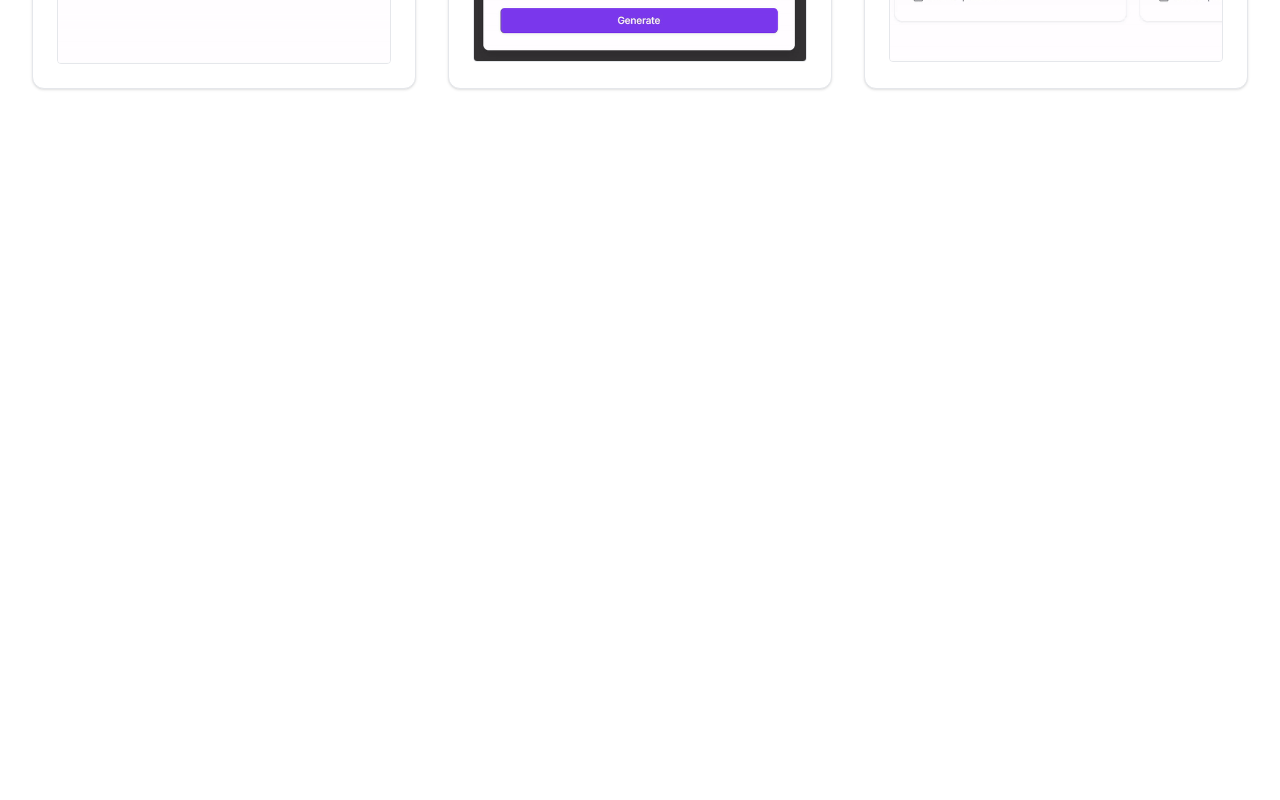
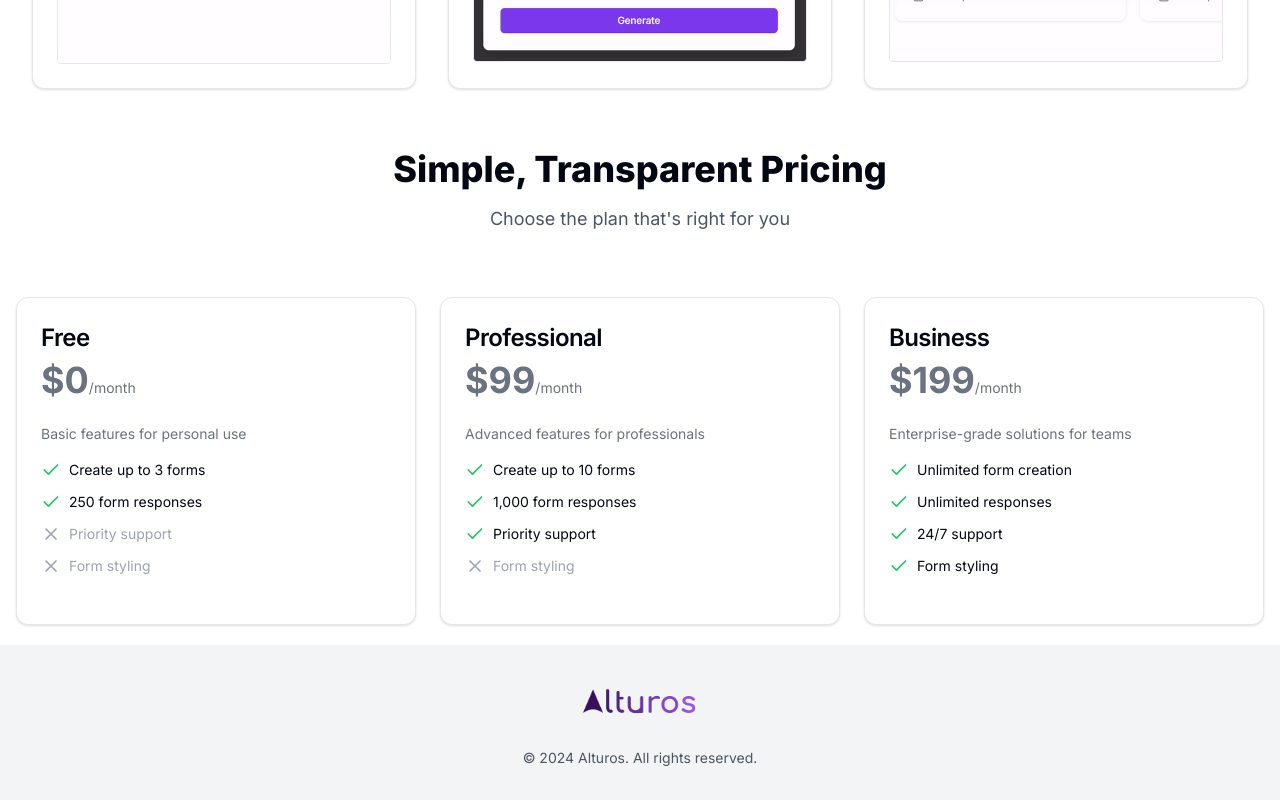
Before and after one commit to GlowingObsidian/Alturos, a Next.js app: page / in a window 1280 px wide. Shown: the part 1167-1967 px from the top of the page. Before the commit the page ends 1316 px from the top, so only its background shows below. Built offline with nearby package versions, Linux system fonts and the light colour scheme; no server answers.

Commit message:
Added footer and subscription options in landing page

```diff
--- /dev/null
+++ b/app/(components)/Footer.tsx
@@ -0,0 +1,18 @@
+import Logo from "./Logo";
+
+export default function Footer() {
+  return (
+    <footer className="bg-gray-100">
+      <div className="container mx-auto px-4 py-8">
+        <div className="flex flex-col items-center justify-center space-y-4 text-center">
+          <div className="flex items-center space-x-2">
+            <Logo width={128} />
+          </div>
+          <div className="text-sm text-gray-600">
+            © {new Date().getFullYear()} Alturos. All rights reserved.
+          </div>
+        </div>
+      </div>
+    </footer>
+  );
+}
--- /dev/null
+++ b/app/(components)/SubscriptionPlans.tsx
@@ -0,0 +1,91 @@
+import { subscriptions } from "@/app/services/pricing";
+import { Button } from "@/components/ui/button";
+import {
+  Card,
+  CardContent,
+  CardDescription,
+  CardFooter,
+  CardHeader,
+  CardTitle,
+} from "@/components/ui/card";
+import { Check, X } from "lucide-react";
+import Link from "next/link";
+
+function SubscriptionPlans({
+  showcase,
+  currentSubscription,
+  currentUserEmailAddress,
+}: {
+  showcase?: boolean;
+  currentSubscription?: string;
+  currentUserEmailAddress?: string;
+}) {
+  return (
+    <div className="mt-12 space-y-4 sm:mt-16 sm:space-y-0 sm:grid sm:grid-cols-2 sm:gap-6 lg:max-w-4xl lg:mx-auto xl:max-w-none xl:grid-cols-3">
+      {subscriptions.map((sub) => (
+        <Card
+          key={sub.name}
+          className={`flex flex-col justify-between ${
+            !showcase && currentSubscription === sub.name
+              ? "ring-2 ring-primary"
+              : ""
+          }`}
+        >
+          <CardHeader>
+            <CardTitle className="text-2xl font-semibold">{sub.name}</CardTitle>
+            <CardDescription>
+              <span className="text-4xl font-bold">{sub.price}</span>
+              <span className="text-gray-500">/month</span>
+            </CardDescription>
+          </CardHeader>
+          <CardContent>
+            <p className="text-sm text-muted-foreground mb-4">
+              {sub.description}
+            </p>
+            <ul className="space-y-3">
+              {sub.features.map((feature, index) => (
+                <li key={index} className="flex items-center">
+                  <Check className="h-5 w-5 text-green-500 mr-2" />
+                  <span className="text-sm">{feature}</span>
+                </li>
+              ))}
+              {sub.notIncluded.map((feature, index) => (
+                <li key={index} className="flex items-center text-gray-400">
+                  <X className="h-5 w-5 mr-2" />
+                  <span className="text-sm">{feature}</span>
+                </li>
+              ))}
+            </ul>
+          </CardContent>
+          <CardFooter>
+            {!showcase && (
+              <Button
+                variant={
+                  currentSubscription === sub.name ? "default" : "outline"
+                }
+                className="w-full"
+                asChild
+              >
+                {currentSubscription === sub.name ? (
+                  <span>Current Plan</span>
+                ) : (
+                  <Link
+                    href={
+                      sub.paymentLink +
+                      `?prefilled_email=${currentUserEmailAddress}`
+                    }
+                    target="_blank"
+                  >
+                    Select Plan
+                  </Link>
+                )}
+              </Button>
+            )}
+          </CardFooter>
+        </Card>
+      ))}
+    </div>
+  );
+}
+
+export default SubscriptionPlans;
--- a/app/dashboard/subscription/page.tsx
+++ b/app/dashboard/subscription/page.tsx
@@ -1,17 +1,6 @@
-import { subscriptions } from "@/app/services/pricing";
-import { Button } from "@/components/ui/button";
-import {
-  Card,
-  CardContent,
-  CardDescription,
-  CardFooter,
-  CardHeader,
-  CardTitle,
-} from "@/components/ui/card";
+import SubscriptionPlans from "@/app/(components)/SubscriptionPlans";
 import prisma from "@/prisma/client";
 import { currentUser } from "@clerk/nextjs/server";
-import { Check, X } from "lucide-react";
-import Link from "next/link";
 
 async function page() {
   const user = await currentUser();
@@ -51,68 +40,10 @@ async function page() {
           </p>
         </div>
 
-        <div className="mt-12 space-y-4 sm:mt-16 sm:space-y-0 sm:grid sm:grid-cols-2 sm:gap-6 lg:max-w-4xl lg:mx-auto xl:max-w-none xl:grid-cols-3">
-          {subscriptions.map((sub) => (
-            <Card
-              key={sub.name}
-              className={`flex flex-col justify-between ${
-                currentSubscription === sub.name ? "ring-2 ring-primary" : ""
-              }`}
-            >
-              <CardHeader>
-                <CardTitle className="text-2xl font-semibold">
-                  {sub.name}
-                </CardTitle>
-                <CardDescription>
-                  <span className="text-4xl font-bold">{sub.price}</span>
-                  <span className="text-gray-500">/month</span>
-                </CardDescription>
-              </CardHeader>
-              <CardContent>
-                <p className="text-sm text-muted-foreground mb-4">
-                  {sub.description}
-                </p>
-                <ul className="space-y-3">
-                  {sub.features.map((feature, index) => (
-                    <li key={index} className="flex items-center">
-                      <Check className="h-5 w-5 text-green-500 mr-2" />
-                      <span className="text-sm">{feature}</span>
-                    </li>
-                  ))}
-                  {sub.notIncluded.map((feature, index) => (
-                    <li key={index} className="flex items-center text-gray-400">
-                      <X className="h-5 w-5 mr-2" />
-                      <span className="text-sm">{feature}</span>
-                    </li>
-                  ))}
-                </ul>
-              </CardContent>
-              <CardFooter>
-                <Button
-                  variant={
-                    currentSubscription === sub.name ? "default" : "outline"
-                  }
-                  className="w-full"
-                  asChild
-                >
-                  {currentSubscription === sub.name ? (
-                    <span>Current Plan</span>
-                  ) : (
-                    <Link
-                      href={
-                        sub.paymentLink +
-                        `?prefilled_email=${currentUserEmailAddress}`
-                      }
-                      target="_blank"
-                    >
-                      Select Plan
-                    </Link>
-                  )}
-                </Button>
-              </CardFooter>
-            </Card>
-          ))}
-        </div>
+        <SubscriptionPlans
+          currentSubscription={currentSubscription}
+          currentUserEmailAddress={currentUserEmailAddress}
+        />
       </div>
     </div>
   );
--- a/app/page.tsx
+++ b/app/page.tsx
@@ -11,6 +11,8 @@ import { Nanum_Pen_Script } from "next/font/google";
 import Image from "next/image";
 import Link from "next/link";
 import Logo from "./(components)/Logo";
+import Footer from "./(components)/Footer";
+import SubscriptionPlans from "./(components)/SubscriptionPlans";
 
 const handwriting = Nanum_Pen_Script({ subsets: ["latin"], weight: "400" });
 
@@ -96,9 +98,12 @@ function page() {
         </p>
         <p>The great new buzz in town!</p>
       </section>
+      <section>
         <p className="text-2xl md:text-4xl font-bold text-center mt-14">
           1-2-3. It{"'s"} that{" "}
-        <span className={"text-primary " + handwriting.className}>Simple!</span>
+          <span className={"text-primary " + handwriting.className}>
+            Simple!
+          </span>
         </p>
         <div className="flex w-full flex-wrap gap-x-5 gap-y-5 justify-evenly my-10 p-5 ">
           {steps.map((step) => (
@@ -121,6 +126,19 @@ function page() {
             </Card>
           ))}
         </div>
+      </section>
+      <section>
+        <div className="container mx-auto px-4 mb-5">
+          <h2 className="text-3xl md:text-4xl font-extrabold text-center mb-4">
+            Simple, Transparent Pricing
+          </h2>
+          <p className="text-lg text-center text-gray-600 mb-12">
+            Choose the plan that&apos;s right for you
+          </p>
+          <SubscriptionPlans showcase />
+        </div>
+      </section>
+      <Footer />
     </div>
   );
 }
```
Lines whose indentation alone changed are shown as unchanged.
